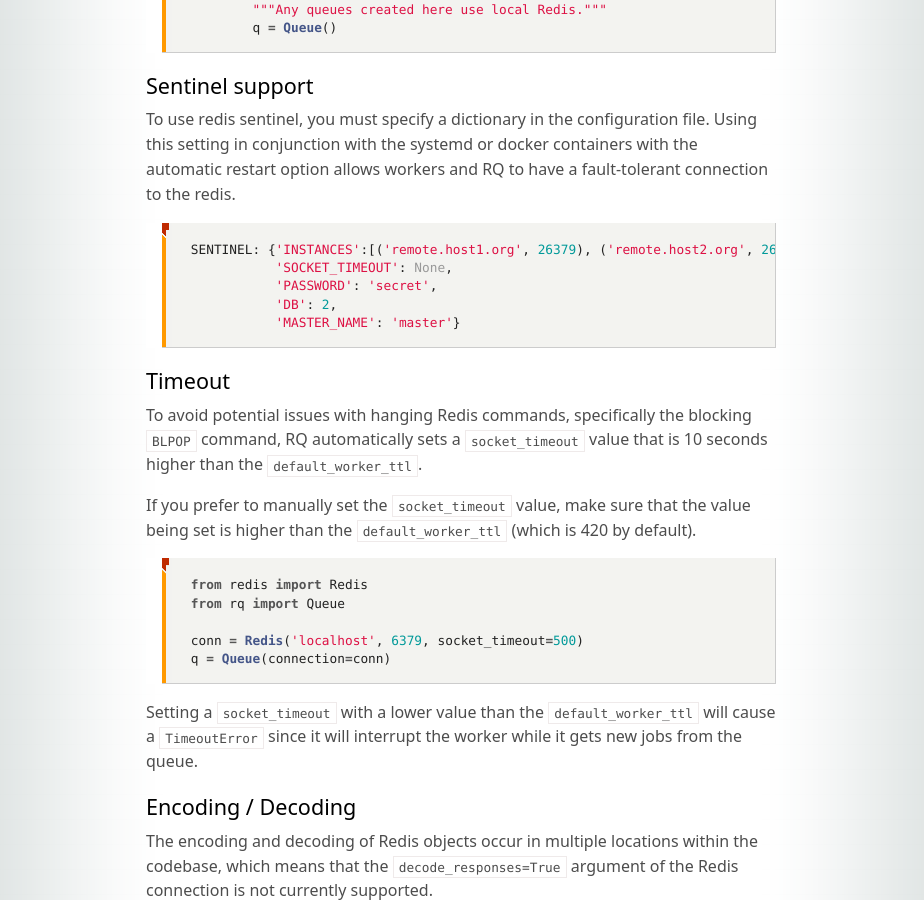
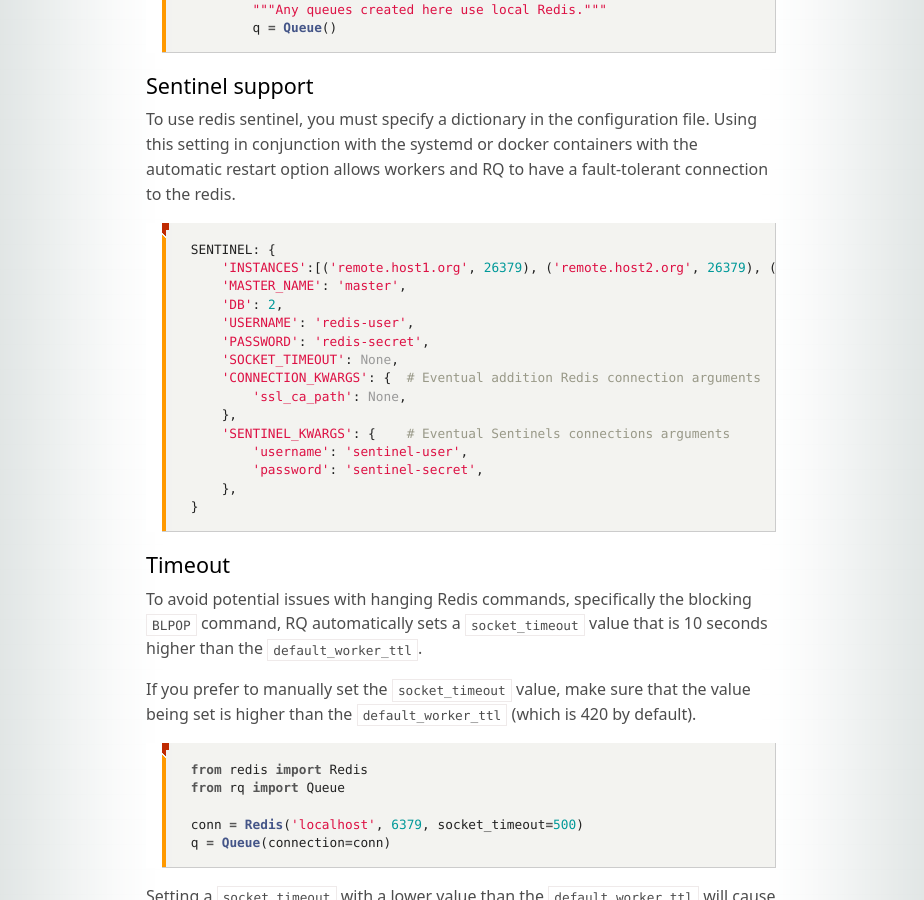
Before and after one commit to rq/rq, a Jekyll site: the page built from docs/docs/connections.md, in a window 1280 px wide and 900 px high, scrolled down 2655 px. Shown: the whole window, without its empty margins (179-1103 px from the left). Built offline with Jekyll 4.4.1, drawn with Linux system fonts in a browser that asks for light colours; some web fonts are replaced; comment, search, counter and statistics services are not loaded.

Commit message:
Update arguments passed to the Sentinel Object when created from the settings (#1850)
* Updated arguments passed to the Sentinel Object when created from the settings

- added `USERNAME` key
- added `CONNECTION_KWARGS` key to allow passing additionals arguments to the Redis connections
- updated the documentation

* added missing comma

* tests(helpers): Added tests for Sentinel

---------

Co-authored-by: Joachim Burket <joachim.burket@hopitalvs.ch>

````diff
--- a/docs/docs/connections.md
+++ b/docs/docs/connections.md
@@ -136,11 +136,21 @@
 automatic restart option allows workers and RQ to have a fault-tolerant connection to the redis.
 
 ```python
-SENTINEL: {'INSTANCES':[('remote.host1.org', 26379), ('remote.host2.org', 26379), ('remote.host3.org', 26379)],
-           'SOCKET_TIMEOUT': None,
-           'PASSWORD': 'secret',
-           'DB': 2,
-           'MASTER_NAME': 'master'}
+SENTINEL: {
+    'INSTANCES':[('remote.host1.org', 26379), ('remote.host2.org', 26379), ('remote.host3.org', 26379)],
+    'MASTER_NAME': 'master',
+    'DB': 2,
+    'USERNAME': 'redis-user',
+    'PASSWORD': 'redis-secret',
+    'SOCKET_TIMEOUT': None,
+    'CONNECTION_KWARGS': {  # Eventual addition Redis connection arguments
+        'ssl_ca_path': None,
+    },
+    'SENTINEL_KWARGS': {    # Eventual Sentinels connections arguments
+        'username': 'sentinel-user',
+        'password': 'sentinel-secret',
+    },
+}
 ```
 
 
````
Also changed, not shown: tests/test_helpers.py (+46 -2 lines), 1 other file.
